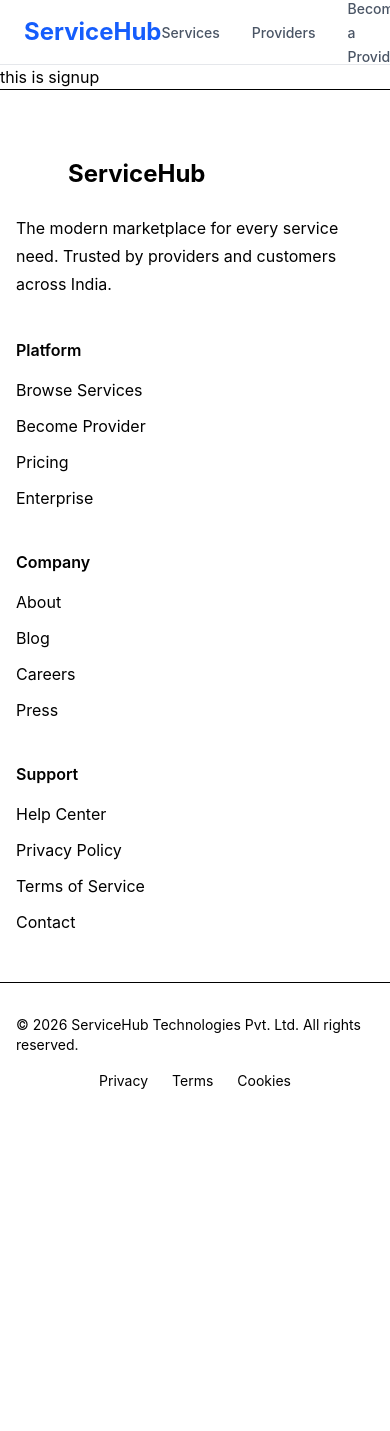
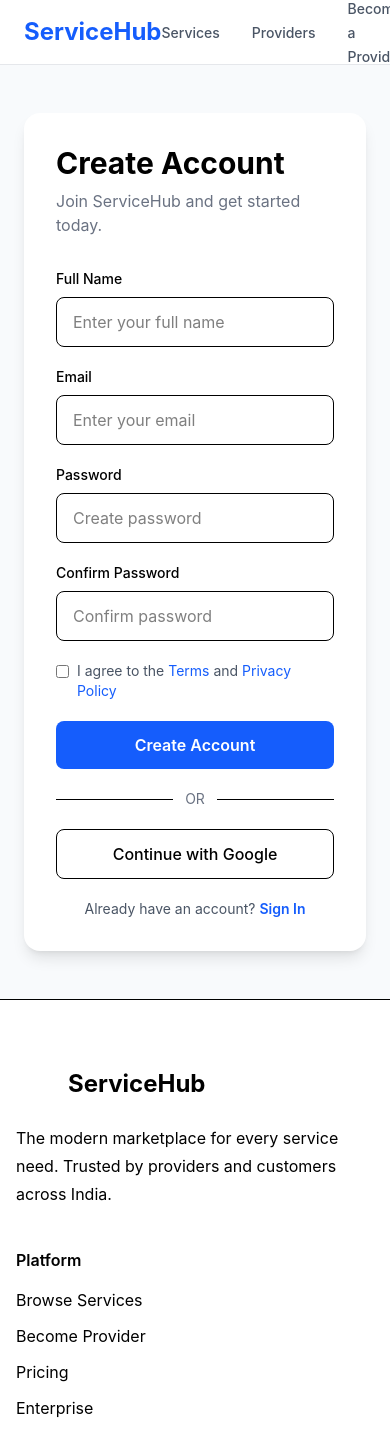
Before and after one commit to MdTashinParwez/service, a React app in the folder frontend/: page /signup in a window 390 px wide. Shown: the top 1431 px of the page. Before the commit the page ends 1155 px from the top, so only its background shows below. Built offline with nearby package versions, Linux system fonts and the light colour scheme; the HTML template or start-up script is replaced by a standard one.

Commit message:
feat: add authentication forms and pages for login and signup

```diff
--- /dev/null
+++ b/frontend/src/components/auth/LoginForm.jsx
@@ -0,0 +1,103 @@
+import { Link } from "react-router-dom";
+
+const LoginForm = () => {
+  return (
+    <div className="w-full max-w-md rounded-2xl bg-white p-8 shadow-lg">
+      <h2 className="text-3xl font-bold">Welcome Back 👋</h2>
+
+      <p className="mt-2 text-gray-500">
+        Sign in to continue to your ServiceHub account.
+      </p>
+
+      <form className="mt-8 space-y-5">
+        {/* Email */}
+
+        <div>
+          <label className="mb-2 block text-sm font-medium">Email</label>
+
+          <input
+            type="email"
+            placeholder="Enter your email"
+            className="w-full rounded-lg border px-4 py-3 outline-none transition focus:border-blue-600"
+          />
+        </div>
+
+        {/* Password */}
+
+        <div>
+          <div className="mb-2 flex justify-between">
+            <label className="text-sm font-medium">Password</label>
+
+            <Link
+              to="/forgot-password"
+              className="text-sm text-blue-600 hover:underline"
+            >
+              Forgot Password?
+            </Link>
+          </div>
+
+          <input
+            type="password"
+            placeholder="Enter your password"
+            className="w-full rounded-lg border px-4 py-3 outline-none transition focus:border-blue-600"
+          />
+        </div>
+
+        {/* Remember */}
+
+        <div className="flex items-center gap-2">
+          <input type="checkbox" />
+
+          <span className="text-sm text-gray-600">
+            Remember me
+          </span>
+        </div>
+
+        {/* Button */}
+
+        <button
+          className="w-full rounded-lg bg-blue-600 py-3 font-semibold text-white transition hover:bg-blue-700"
+        >
+          Sign In
+        </button>
+
+        {/* Divider */}
+
+        <div className="relative">
+          <div className="absolute inset-0 flex items-center">
+            <div className="w-full border-t"></div>
+          </div>
+
+          <div className="relative flex justify-center">
+            <span className="bg-white px-3 text-sm text-gray-500">
+              OR
+            </span>
+          </div>
+        </div>
+
+        {/* Google */}
+
+        <button
+          type="button"
+          className="w-full rounded-lg border py-3 font-medium transition hover:bg-gray-50"
+        >
+          Continue with Google
+        </button>
+
+        {/* Signup */}
+
+        <p className="text-center text-sm text-gray-600">
+          Don't have an account?{" "}
+          <Link
+            to="/signup"
+            className="font-semibold text-blue-600 hover:underline"
+          >
+            Create Account
+          </Link>
+        </p>
+      </form>
+    </div>
+  );
+};
+
+export default LoginForm;
--- /dev/null
+++ b/frontend/src/components/auth/SignupForm.jsx
@@ -0,0 +1,131 @@
+import { Link } from "react-router-dom";
+
+const SignupForm = () => {
+  return (
+    <div className="w-full max-w-md rounded-2xl bg-white p-8 shadow-lg">
+      <h2 className="text-3xl font-bold">Create Account</h2>
+
+      <p className="mt-2 text-gray-500">
+        Join ServiceHub and get started today.
+      </p>
+
+      <form className="mt-8 space-y-5">
+        {/* Full Name */}
+
+        <div>
+          <label className="mb-2 block text-sm font-medium">
+            Full Name
+          </label>
+
+          <input
+            type="text"
+            placeholder="Enter your full name"
+            className="w-full rounded-lg border px-4 py-3 outline-none focus:border-blue-600"
+          />
+        </div>
+
+        {/* Email */}
+
+        <div>
+          <label className="mb-2 block text-sm font-medium">
+            Email
+          </label>
+
+          <input
+            type="email"
+            placeholder="Enter your email"
+            className="w-full rounded-lg border px-4 py-3 outline-none focus:border-blue-600"
+          />
+        </div>
+
+        {/* Password */}
+
+        <div>
+          <label className="mb-2 block text-sm font-medium">
+            Password
+          </label>
+
+          <input
+            type="password"
+            placeholder="Create password"
+            className="w-full rounded-lg border px-4 py-3 outline-none focus:border-blue-600"
+          />
+        </div>
+
+        {/* Confirm Password */}
+
+        <div>
+          <label className="mb-2 block text-sm font-medium">
+            Confirm Password
+          </label>
+
+          <input
+            type="password"
+            placeholder="Confirm password"
+            className="w-full rounded-lg border px-4 py-3 outline-none focus:border-blue-600"
+          />
+        </div>
+
+        {/* Terms */}
+
+        <label className="flex items-start gap-2 text-sm text-gray-600">
+          <input type="checkbox" className="mt-1" />
+
+          <span>
+            I agree to the{" "}
+            <Link to="/terms" className="text-blue-600">
+              Terms
+            </Link>{" "}
+            and{" "}
+            <Link to="/privacy" className="text-blue-600">
+              Privacy Policy
+            </Link>
+          </span>
+        </label>
+
+        {/* Signup */}
+
+        <button className="w-full rounded-lg bg-blue-600 py-3 font-semibold text-white hover:bg-blue-700">
+          Create Account
+        </button>
+
+        {/* Divider */}
+
+        <div className="relative">
+          <div className="absolute inset-0 flex items-center">
+            <div className="w-full border-t"></div>
+          </div>
+
+          <div className="relative flex justify-center">
+            <span className="bg-white px-3 text-sm text-gray-500">
+              OR
+            </span>
+          </div>
+        </div>
+
+        {/* Google */}
+
+        <button
+          type="button"
+          className="w-full rounded-lg border py-3 font-medium hover:bg-gray-50"
+        >
+          Continue with Google
+        </button>
+
+        {/* Login */}
+
+        <p className="text-center text-sm text-gray-600">
+          Already have an account?{" "}
+          <Link
+            to="/login"
+            className="font-semibold text-blue-600"
+          >
+            Sign In
+          </Link>
+        </p>
+      </form>
+    </div>
+  );
+};
+
+export default SignupForm;
--- a/frontend/src/components/home/HeroSection.jsx
+++ b/frontend/src/components/home/HeroSection.jsx
@@ -3,7 +3,7 @@ import { locations, popularTags } from "../../constants/hero";
 
 const HeroSection = () => {
   return (
-    <section className="bg-gradient-to-b from-blue-50 via-white to-white">
+    <section className="bg-gradient-to-b' from-blue-50 via-white to-white">
       <div className="mx-auto flex max-w-6xl flex-col items-center px-6 pt-16 pb-20 text-center">
 
         {/* Badge */}
--- a/frontend/src/pages/Login/LoginPage.jsx
+++ b/frontend/src/pages/Login/LoginPage.jsx
@@ -1,11 +1,38 @@
-import React from 'react'
+import LoginForm from "../../components/auth/LoginForm";
 
-function LoginPage() {
+const LoginPage = () => {
   return (
-    <div>
-      This is login
-    </div>
-  )
-}
+    <section className="min-h-screen bg-slate-50">
+      <div className="mx-auto grid min-h-screen max-w-7xl lg:grid-cols-2">
+        {/* Left Section */}
 
-export default LoginPage
+        <div className="hidden flex-col justify-center bg-blue-600 p-16 text-white lg:flex">
+          <h1 className="text-5xl font-bold leading-tight">
+            Welcome Back to
+            <br />
+            ServiceHub
+          </h1>
+
+          <p className="mt-6 max-w-md text-lg text-blue-100">
+            Find trusted professionals, manage bookings, and access thousands
+            of verified services across India.
+          </p>
+
+          <img
+            src="https://images.unsplash.com/photo-1521791136064-7986c2920216?w=900&auto=format&fit=crop"
+            alt="Login"
+            className="mt-12 h-[420px] rounded-2xl object-cover shadow-2xl"
+          />
+        </div>
+
+        {/* Right Section */}
+
+        <div className="flex items-center justify-center px-6 py-12">
+          <LoginForm />
+        </div>
+      </div>
+    </section>
+  );
+};
+
+export default LoginPage;
--- a/frontend/src/pages/Signup/SignupPage.jsx
+++ b/frontend/src/pages/Signup/SignupPage.jsx
@@ -1,11 +1,38 @@
-import React from 'react'
+import SignupForm from "../../components/auth/SignupForm";
 
-function SignupPage() {
+const SignupPage = () => {
   return (
-    <div>
-      this is signup
-    </div>
-  )
-}
+    <section className="min-h-screen bg-slate-50">
+      <div className="mx-auto grid min-h-screen max-w-7xl lg:grid-cols-2">
+        {/* Left */}
 
-export default SignupPage
+        <div className="hidden flex-col justify-center bg-blue-600 p-16 text-white lg:flex">
+          <h1 className="text-5xl font-bold leading-tight">
+            Join
+            <br />
+            ServiceHub
+          </h1>
+
+          <p className="mt-6 max-w-md text-lg text-blue-100">
+            Create your account and connect with thousands of trusted service
+            providers and customers.
+          </p>
+
+          <img
+            src="https://images.unsplash.com/photo-1552664730-d307ca884978?w=900&auto=format&fit=crop"
+            alt="Signup"
+            className="mt-12 h-[420px] rounded-2xl object-cover shadow-2xl"
+          />
+        </div>
+
+        {/* Right */}
+
+        <div className="flex items-center justify-center px-6 py-12">
+          <SignupForm />
+        </div>
+      </div>
+    </section>
+  );
+};
+
+export default SignupPage;
```
Also changed, not shown: frontend/src/components/auth/AuthLayout.jsx (added).
